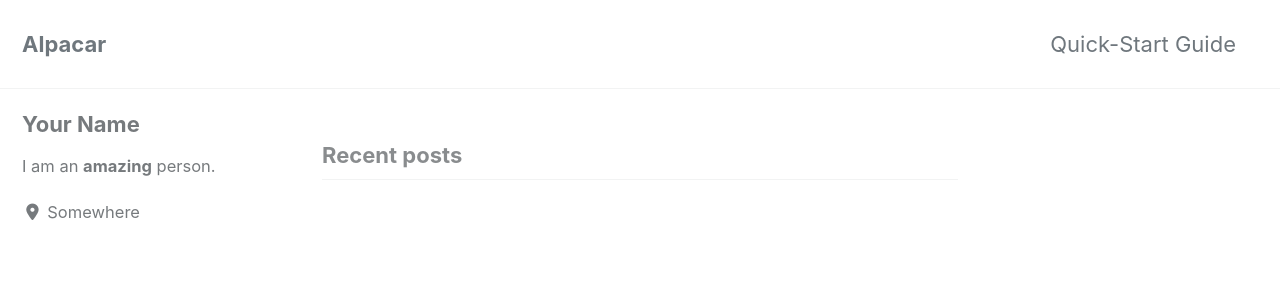
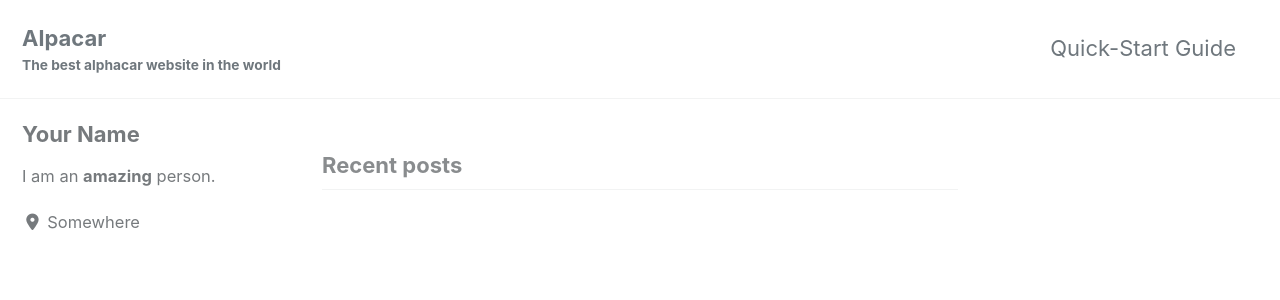
Before and after one commit to AlpacarCC/AlpacarCC.github.io, a Jekyll site: the page built from index.html, in a window 1280 px wide and 900 px high. Shown: the top 300 px of the window. Built offline with Jekyll 4.4.1, drawn with Linux system fonts in a browser that asks for light colours; cached includes are drawn as plain includes; nearby versions of some CDN libraries; the list of posts is cut into pages by our own code.

Commit message:
Update _config.yml

```diff
--- a/_config.yml
+++ b/_config.yml
@@ -18,7 +18,7 @@ minimal_mistakes_skin    : "default" # "air", "aqua", "contrast", "dark", "dirt"
 locale                   : "en-US"
 title                    : "Alpacar"
 title_separator          : "-"
-subtitle                 : # site tagline that appears below site title in masthead
+subtitle                 : "The best alphacar website in the world"
 name                     : "Alpacar"
 description              : "An amazing website."
 url                      : # the base hostname & protocol for your site e.g. "https://mmistakes.github.io"
```
